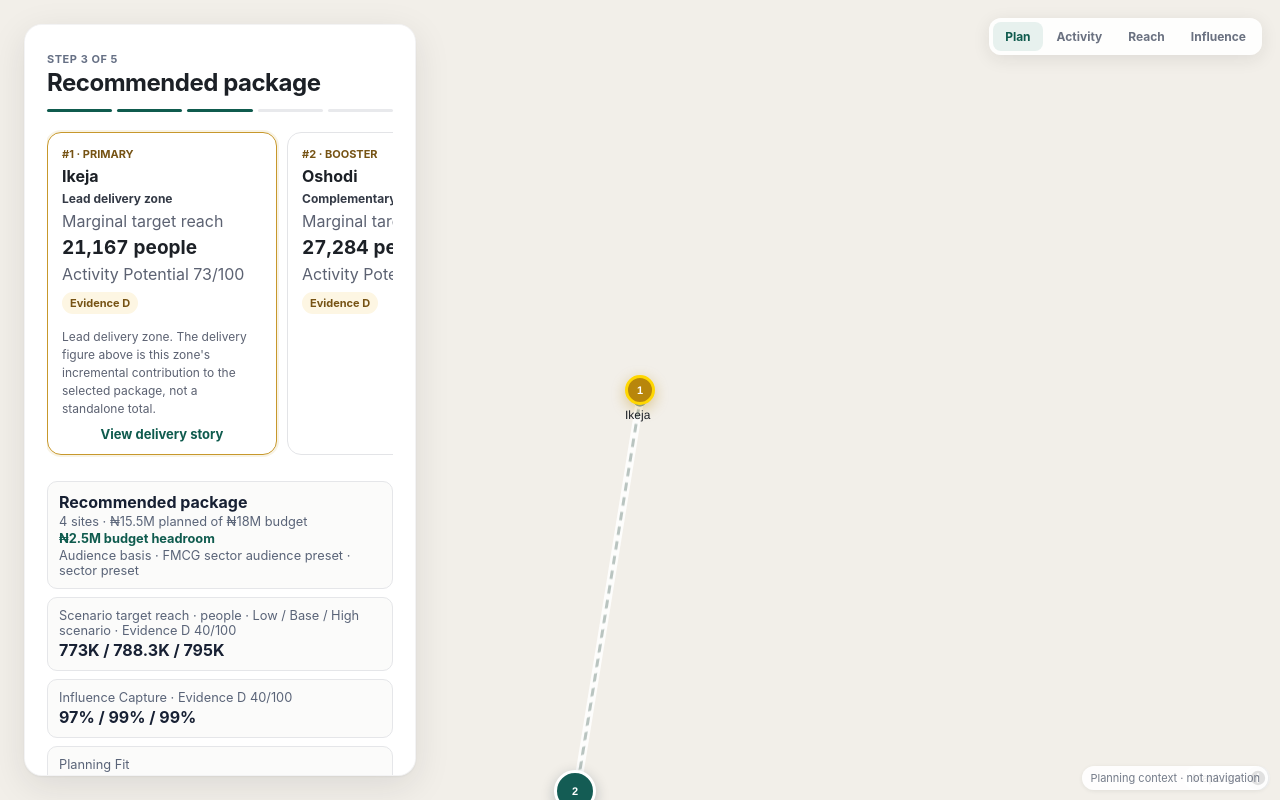
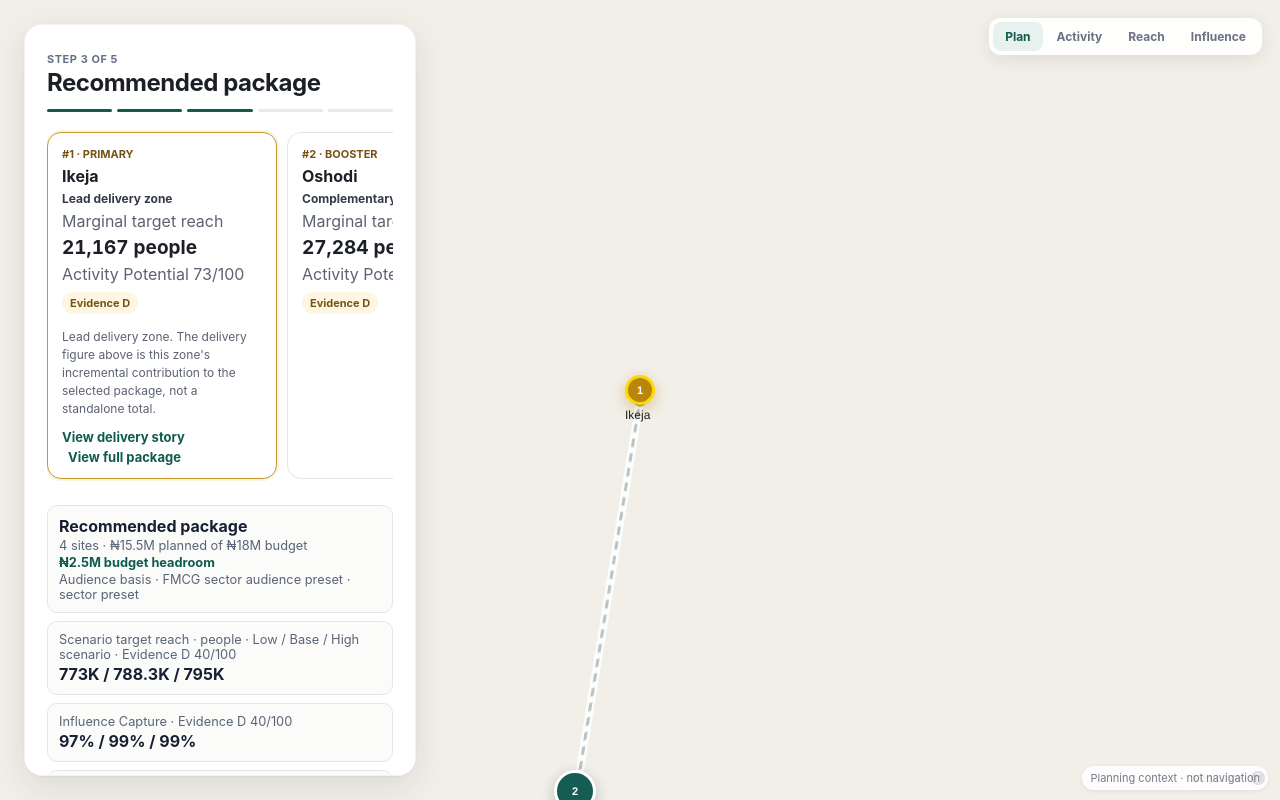
Before and after one commit to GeoTracka/ooh-datahub, a Next.js app: page / in a window 1280 px wide. Both pictures are taken after a click on the button "Use default timing & budget". Built offline with nearby package versions, Linux system fonts and the light colour scheme.

Commit message:
feat: let users return to full-package map view

```diff
--- a/src/features/RecommendationCarousel.tsx
+++ b/src/features/RecommendationCarousel.tsx
@@ -39,7 +39,7 @@ export function RecommendationCarousel({
   objective: "broad_reach" | "influential_core" | "near_conversion";
   evidenceLabel: string;
   selectedZoneId: string | null;
-  onSelect(zoneId: string): void;
+  onSelect(zoneId: string | null): void;
   onExplain(zoneId: string): void;
 }) {
   return (
@@ -79,6 +79,7 @@ export function RecommendationCarousel({
                   {card.role}. The delivery figure above is this zone&apos;s incremental
                   contribution to the selected package, not a standalone total.
                 </p>
+                <div className="recommendation-focus-actions">
                   <button
                     type="button"
                     className="explorer-link-button recommendation-story"
@@ -86,6 +87,14 @@ export function RecommendationCarousel({
                   >
                     View delivery story
                   </button>
+                  <button
+                    type="button"
+                    className="explorer-link-button"
+                    onClick={() => onSelect(null)}
+                  >
+                    View full package
+                  </button>
+                </div>
               </div>
             )}
           </article>
```
Lines whose indentation alone changed are shown as unchanged.
